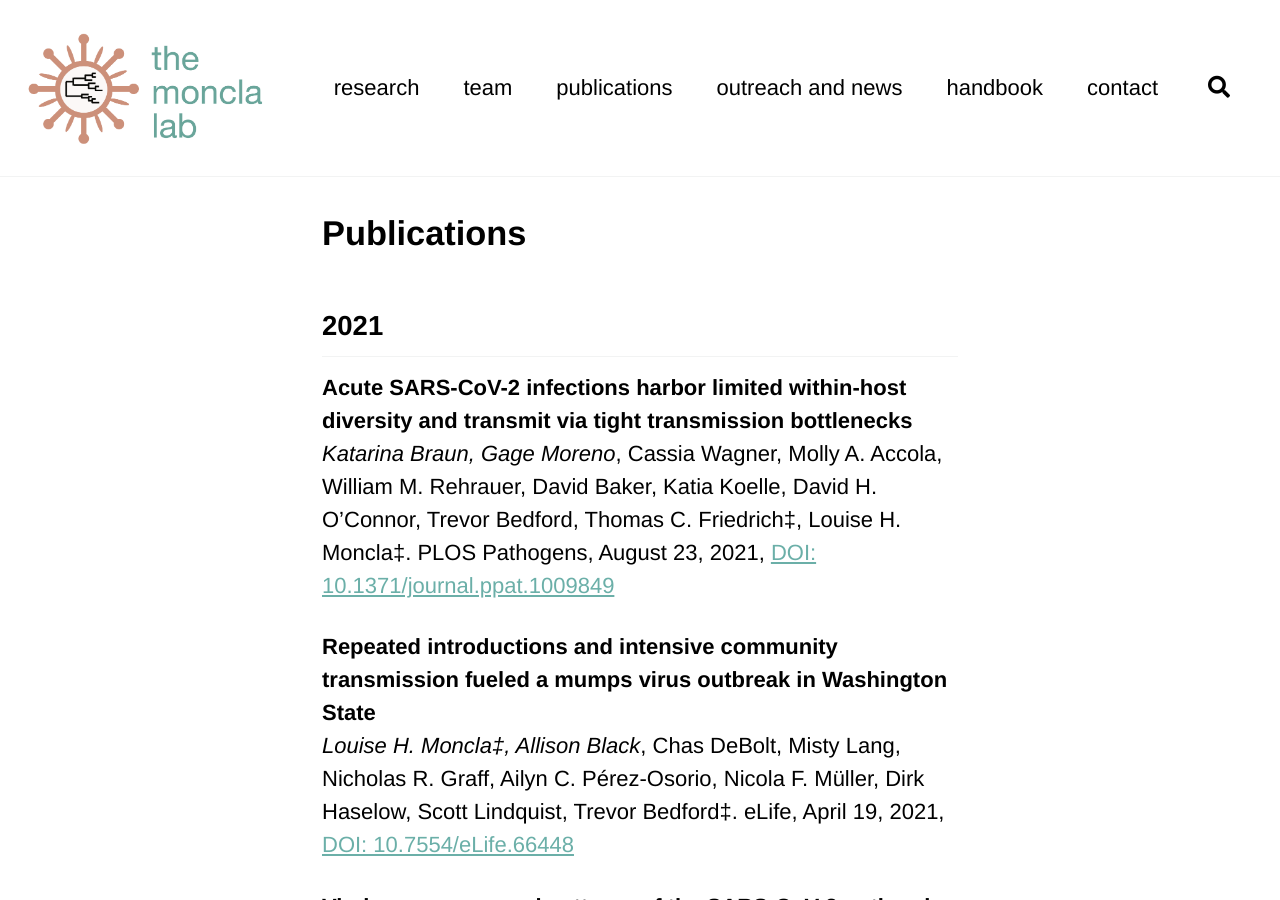
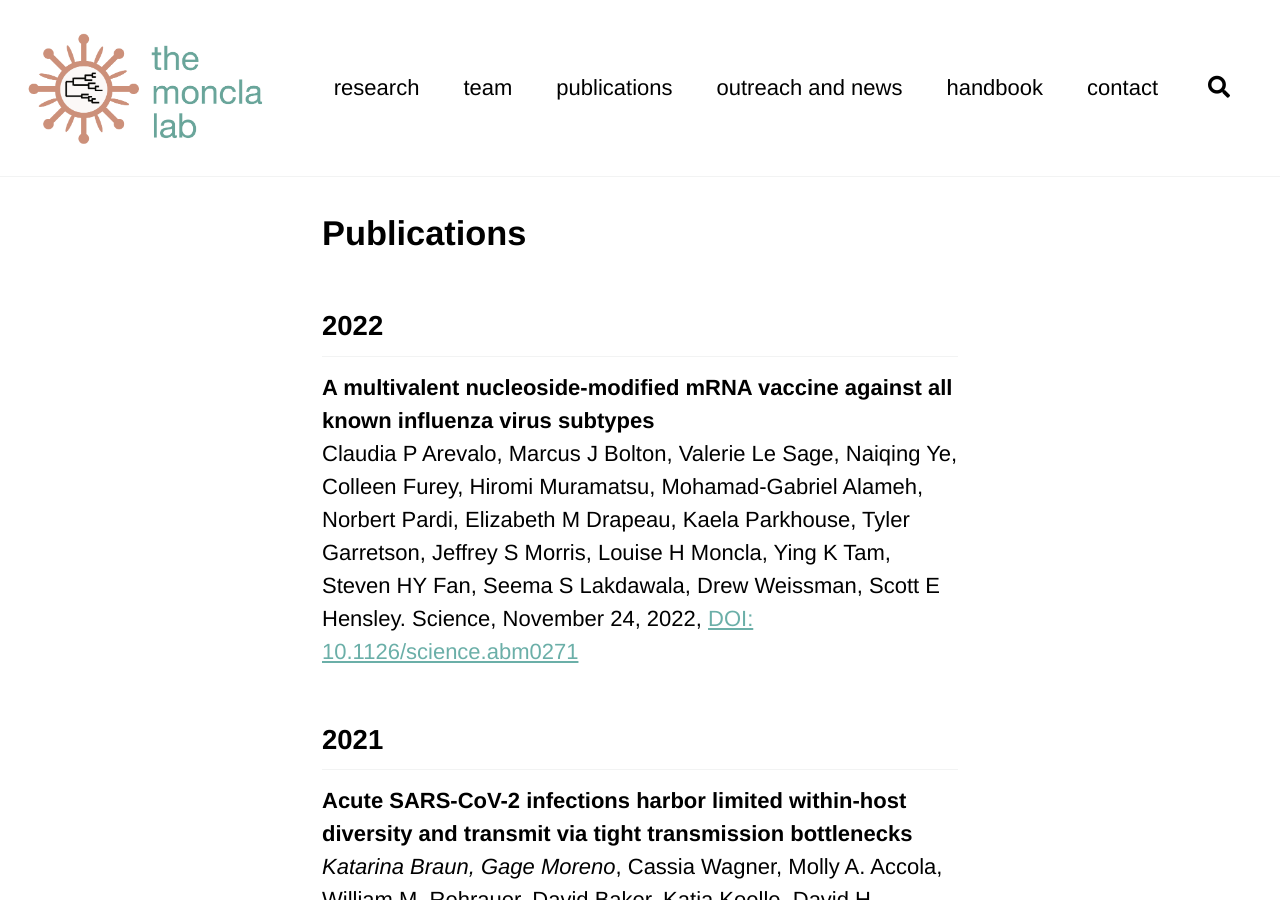
Before and after one commit to lmoncla/monclalab, a Jekyll site: the page built from _pages/publications.md, in a window 1280 px wide and 900 px high. Built offline with Jekyll 4.4.1, drawn with Linux system fonts in a browser that asks for light colours; cached includes are drawn as plain includes; a script that is not in the unit is left out; comment, search, counter and statistics services are not loaded.

Commit message:
updating pubs

```diff
--- a/_pages/publications.md
+++ b/_pages/publications.md
@@ -3,6 +3,10 @@ permalink: /publications/
 title: ""
 ---
 # Publications
+## 2022
+__A multivalent nucleoside-modified mRNA vaccine against all known influenza virus subtypes__<br/>
+Claudia P Arevalo, Marcus J Bolton, Valerie Le Sage, Naiqing Ye, Colleen Furey, Hiromi Muramatsu, Mohamad-Gabriel Alameh, Norbert Pardi, Elizabeth M Drapeau, Kaela Parkhouse, Tyler Garretson, Jeffrey S Morris, Louise H Moncla, Ying K Tam, Steven HY Fan, Seema S Lakdawala, Drew Weissman, Scott E Hensley. Science, November 24, 2022, [DOI: 10.1126/science.abm0271](https://www.science.org/doi/full/10.1126/science.abm0271)
+
 ## 2021
 __Acute SARS-CoV-2 infections harbor limited within-host diversity and transmit via tight transmission bottlenecks<br/>__
 *Katarina Braun, Gage Moreno*, Cassia Wagner, Molly A. Accola, William M. Rehrauer, David Baker, Katia Koelle, David H. O’Connor, Trevor Bedford, Thomas C. Friedrich‡, Louise H. Moncla‡. PLOS Pathogens, August 23, 2021, [DOI: 10.1371/journal.ppat.1009849](https://journals.plos.org/Plospathogens/article?id=10.1371/journal.ppat.1009849)
```
